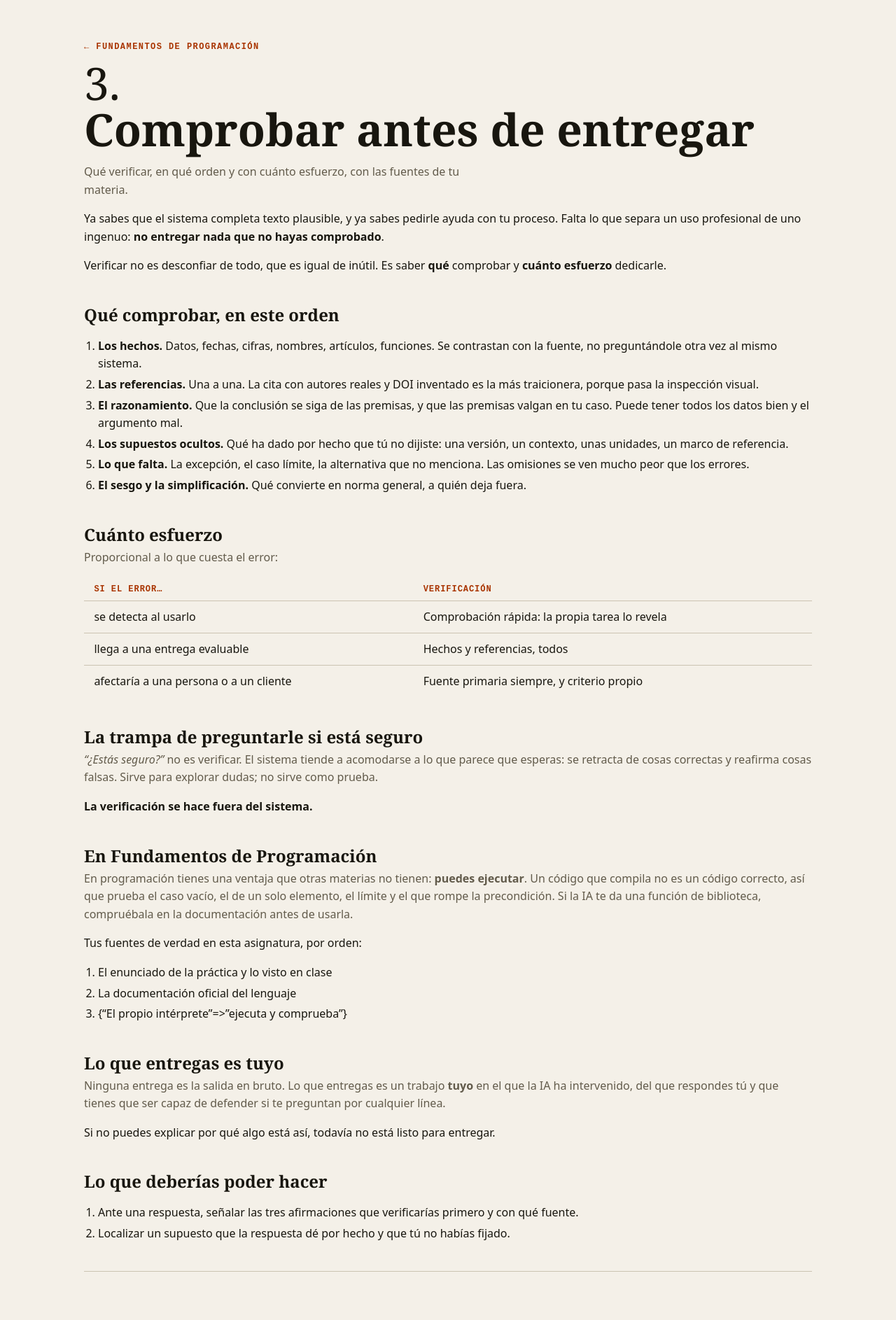
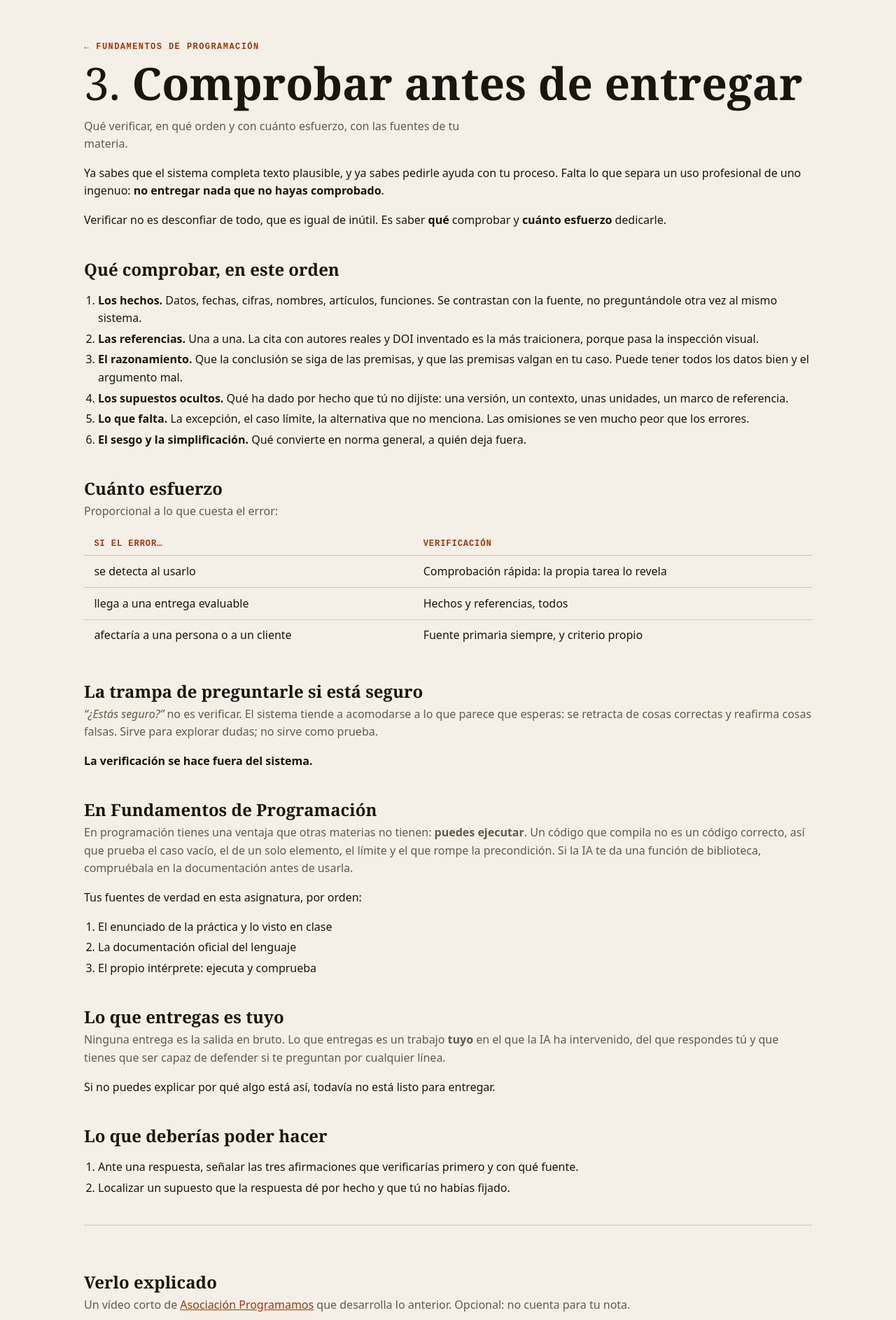
Before and after one commit to jorgeBIGS/innovacion-US-3165, a Jekyll site: the page built from cursos/fundamentos-programacion/leccion-3.md, in a window 1280 px wide. Shown: the top 1886 px of the page at 70% size. Built offline with Jekyll 4.4.1, drawn with Linux system fonts in a browser that asks for light colours.

Commit message:
Arreglar el salto de línea del título de lección y dos fuentes mal interpretadas
- h1 strong era display:block para el titular grande de portada, y en
  las lecciones partía el número del título: '2.' y, debajo, el nombre.
  La regla pasa a aplicarse sólo a las cabeceras de portada.
- 'El propio intérprete: ejecuta y comprueba' y 'La ejecución: prueba y
  comprueba' se interpretaban como mapas YAML por los dos puntos, y
  salían publicadas como {"clave"=>"valor"}. Van entrecomilladas.

Co-Authored-By: Claude Opus 5 <noreply@anthropic.com>

```diff
--- a/_data/asignaturas.yml
+++ b/_data/asignaturas.yml
@@ -51,7 +51,7 @@
   fuentes:
     - El enunciado de la práctica y lo visto en clase
     - La documentación oficial del lenguaje
-    - El propio intérprete: ejecuta y comprueba
+    - "El propio intérprete: ejecuta y comprueba"
   verificacion: >-
     En programación tienes una ventaja que otras materias no tienen: **puedes ejecutar**.
     Un código que compila no es un código correcto, así que prueba el caso vacío, el de un
--- a/_data/ramas.yml
+++ b/_data/ramas.yml
@@ -43,7 +43,7 @@ Informática:
   fuentes:
     - El enunciado y lo visto en clase
     - La documentación oficial de la herramienta o el lenguaje
-    - La ejecución: prueba y comprueba
+    - "La ejecución: prueba y comprueba"
   riesgos:
     - Entregar código que funciona sin saber explicarlo, que es justo lo que se te preguntará
     - Usar funciones, opciones o dependencias inventadas, que fallan al ejecutar
--- a/assets/estilo.css
+++ b/assets/estilo.css
@@ -13,7 +13,7 @@ header.sitio { border-bottom:3px solid var(--ink); padding-bottom:1.5rem; }
 .eyebrow a { color:inherit; text-decoration:none; }
 .eyebrow a:hover { text-decoration:underline; }
 h1 { margin:.5rem 0; font:300 clamp(2.1rem,6vw,4rem)/1.02 Georgia,serif; }
-h1 strong { display:block; font-weight:700; }
+header.sitio h1 strong { display:block; font-weight:700; }  /* solo en los titulares de portada */
 .lead { color:var(--muted); max-width:62ch; }
 
 h2 { margin:2.5rem 0 .25rem; font:700 1.5rem Georgia,serif; }
```
